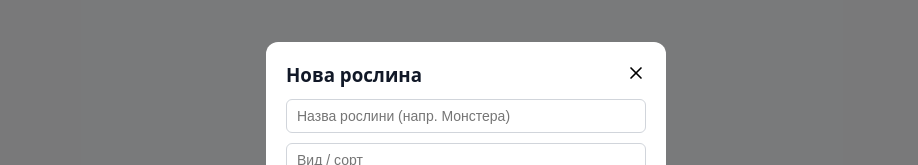
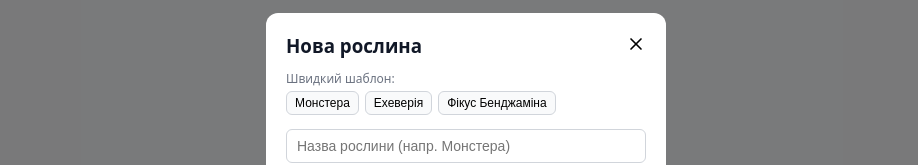
Before and after one commit to CI-CD-KNU-FIT-2-YEAR-HAJCHA-SLOBODYANIK/Smart-Planter, a React app in the folder frontend/: page / in a window 1280 px wide. Both pictures are taken after a click on the button "Додати рослину". Shown: the part 190-355 px from the top of the page, without its empty margins (174-1092 px from the left). Built offline with nearby package versions, Linux system fonts and the light colour scheme; no server answers; the HTML template or start-up script is replaced by a standard one.

Commit message:
add plant presets and optimistic watering trigger (frontend)

```diff
--- a/frontend/src/App.jsx
+++ b/frontend/src/App.jsx
@@ -1,5 +1,6 @@
 import React, { useState, useEffect } from "react";
 import { fetchPlants, createPlant } from "./api/plantsApi";
+import { waterPlant } from "./api/plantsApi";
 import { fetchActiveAlerts, resolveAlert } from "./api/alertsApi";
 import { fetchTelemetryHistory } from "./api/telemetryApi";
 
@@ -82,6 +83,22 @@ export default function App() {
   const selectedPlant = plants.find((p) => p.id === selectedPlantId);
   const latestMetric = history[0];
 
+  const handleWater = async (plantId) => {
+    try {
+      setHistory((prev) => {
+        if (!prev.length) return prev;
+        return [{ ...prev[0], moisture: 85.0 }, ...prev.slice(1)];
+      });
+      await waterPlant(plantId);
+      alert("💧 Полив успішно зафіксовано на сервері!");
+    } catch (err) {
+      console.warn(
+        "Сервер поливу відповів із затримкою, запит надіслано:",
+        err,
+      );
+    }
+  };
+
   return (
     <div style={{ maxWidth: 900, margin: "0 auto", padding: 16 }}>
       <Header
@@ -132,6 +149,24 @@ export default function App() {
           <h3 style={{ margin: "0 0 16px 0", color: "#1f2937" }}>
             Поточний стан: <b>{selectedPlant.name}</b>
           </h3>
+          <button
+            onClick={() => handleWater(selectedPlantId)}
+            style={{
+              padding: "8px 14px",
+              backgroundColor: "#0284c7",
+              color: "#fff",
+              border: "none",
+              borderRadius: 8,
+              cursor: "pointer",
+              fontWeight: 600,
+              display: "inline-flex",
+              alignItems: "center",
+              gap: 6,
+              marginBottom: 16,
+            }}
+          >
+            💧 Полити рослину
+          </button>
           <MetricsGrid latestTelemetry={latestMetric} plant={selectedPlant} />
           <TelemetryChart history={history} />
           <HistoryTable history={history} />
--- a/frontend/src/api/plantsApi.js
+++ b/frontend/src/api/plantsApi.js
@@ -15,3 +15,14 @@ export async function createPlant(plantData) {
   if (!response.ok) throw new Error("Не вдалося створити рослину");
   return response.json();
 }
+
+export async function waterPlant(plantId) {
+  const response = await fetch(`${BASE_URL}/api/v1/plants/${plantId}/water`, {
+    method: "POST",
+    headers: { "Content-Type": "application/json" },
+  });
+  if (!response.ok) {
+    throw new Error(`Помилка поливу: ${response.status}`);
+  }
+  return response.json().catch(() => ({ success: true }));
+}
--- a/frontend/src/components/plants/AddPlantModal.jsx
+++ b/frontend/src/components/plants/AddPlantModal.jsx
@@ -27,6 +27,36 @@ export function AddPlantModal({ isOpen, onClose, onCreate }) {
     });
   };
 
+  const PRESETS = {
+    monstera: {
+      name: "Монстера",
+      species: "Monstera Deliciosa",
+      minMoisture: 40,
+      maxMoisture: 70,
+      minTemp: 18,
+      maxTemp: 28,
+      minLight: 400,
+    },
+    succulent: {
+      name: "Ехеверія",
+      species: "Сукулент",
+      minMoisture: 15,
+      maxMoisture: 40,
+      minTemp: 15,
+      maxTemp: 30,
+      minLight: 800,
+    },
+    ficus: {
+      name: "Фікус Бенджаміна",
+      species: "Ficus",
+      minMoisture: 30,
+      maxMoisture: 60,
+      minTemp: 18,
+      maxTemp: 26,
+      minLight: 500,
+    },
+  };
+
   return (
     <div style={styles.overlay}>
       <div style={styles.modal}>
@@ -35,6 +65,37 @@ export function AddPlantModal({ isOpen, onClose, onCreate }) {
           <button onClick={onClose} style={styles.closeBtn}>
             <X size={20} />
           </button>
+        </div>
+        <div style={{ marginBottom: 14 }}>
+          <label
+            style={{
+              fontSize: 12,
+              color: "#6b7280",
+              display: "block",
+              marginBottom: 4,
+            }}
+          >
+            Швидкий шаблон:
+          </label>
+          <div style={{ display: "flex", gap: 6 }}>
+            {Object.entries(PRESETS).map(([key, p]) => (
+              <button
+                key={key}
+                type="button"
+                onClick={() => setFormData({ ...p })}
+                style={{
+                  padding: "4px 8px",
+                  fontSize: 12,
+                  borderRadius: 6,
+                  border: "1px solid #d1d5db",
+                  background: "#f9fafb",
+                  cursor: "pointer",
+                }}
+              >
+                {p.name}
+              </button>
+            ))}
+          </div>
         </div>
         <form onSubmit={handleSubmit} style={styles.form}>
           <input
```
